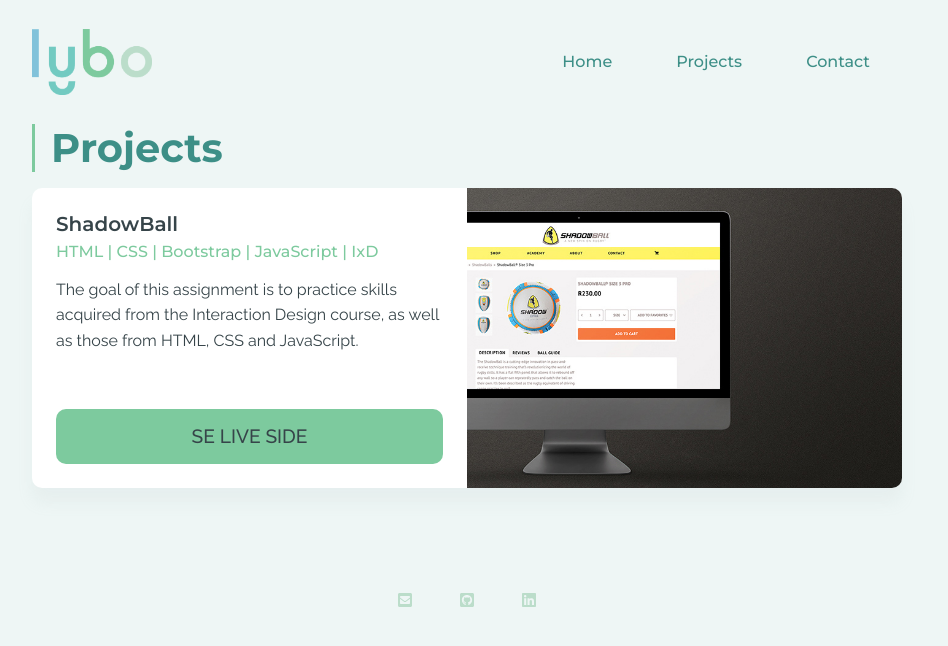
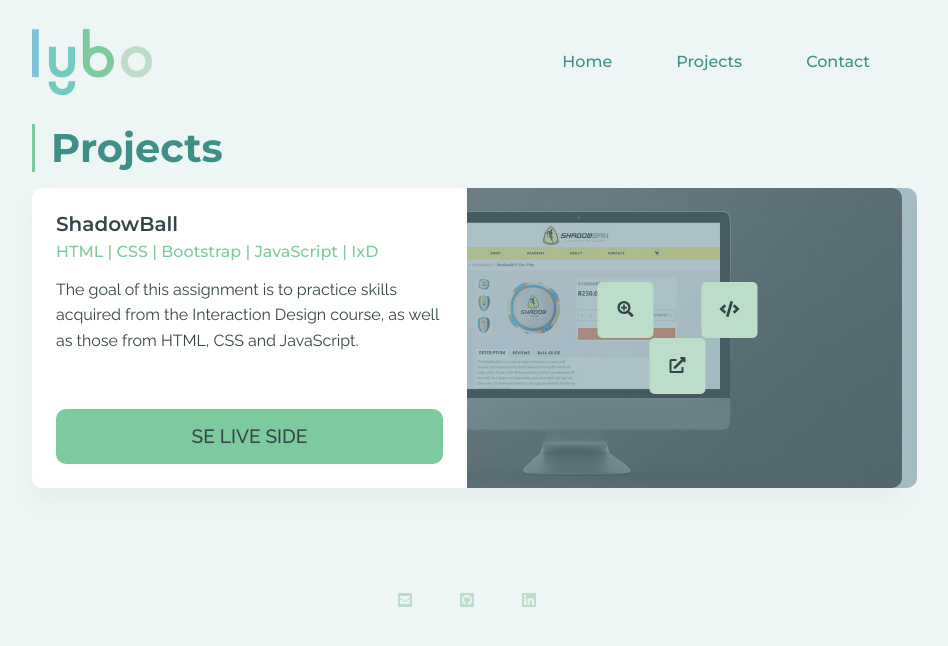
Before and after one commit to thereselybo/portfolio, a Next.js app: page /projects in a window 1280 px wide. Shown: the top 646 px of the page, without its empty margins (173-1121 px from the left). Built offline with nearby package versions, Linux system fonts and the light colour scheme; no server answers.

Commit message:
moving link icons to separate component. styling horizontal hover

```diff
--- /dev/null
+++ b/pages/projects/LinkIcons.js
@@ -0,0 +1,44 @@
+import React from "react";
+import Link from "next/link";
+import { Col, Row, Button } from "react-bootstrap";
+import { FontAwesomeIcon } from "@fortawesome/react-fontawesome";
+import {
+  faSearchPlus,
+  faCode,
+  faExternalLinkAlt,
+} from "@fortawesome/free-solid-svg-icons";
+
+function LinkIcons() {
+  return (
+    <Row className="text-center justify-content-center link-icons">
+      {/* <Col className="text-center"> */}
+      <Link href="#">
+        <a className="mx-4">
+          <div className="icon-wrapper">
+            <FontAwesomeIcon icon={faSearchPlus} className="fontAwesomeIcon" />
+          </div>
+        </a>
+      </Link>
+      <Link href="https://github.com/thereselybo/shadowball">
+        <a className="mx-4">
+          <div className="icon-wrapper">
+            <FontAwesomeIcon icon={faCode} className="fontAwesomeIcon p2" />
+          </div>
+        </a>
+      </Link>
+      <Link href="http://lybo.dev/ixd/ca-v2">
+        <a className="mx-4">
+          <div className="icon-wrapper">
+            <FontAwesomeIcon
+              icon={faExternalLinkAlt}
+              className="fontAwesomeIcon"
+            />
+          </div>
+        </a>
+      </Link>
+      {/* </Col> */}
+    </Row>
+  );
+}
+
+export default LinkIcons;
--- a/pages/projects/index.js
+++ b/pages/projects/index.js
@@ -3,12 +3,7 @@ import Head from "next/head";
 import Link from "next/link";
 import Layout from "../../components/Layout";
 import { Container, Card, Col, Row, Button } from "react-bootstrap";
-import { FontAwesomeIcon } from "@fortawesome/react-fontawesome";
-import {
-  faSearchPlus,
-  faCode,
-  faExternalLinkAlt,
-} from "@fortawesome/free-solid-svg-icons";
+import LinkIcons from "./LinkIcons";
 
 const baseUrl = "https://api.github.com/users/thereselybo/repos?type=owner";
 
@@ -46,40 +41,7 @@ export default function Projects() {
               with a microsite which will contribute to raise awareness about
               space program activity.
             </Card.Text>
-            <Row className="text-center justify-content-center">
-              {/* <Col className="text-center"> */}
-              <Link href="#">
-                <a className="mx-4">
-                  <div className="icon-wrapper">
-                    <FontAwesomeIcon
-                      icon={faSearchPlus}
-                      className="fontAwesomeIcon"
-                    />
-                  </div>
-                </a>
-              </Link>
-              <Link href="https://github.com/thereselybo/shadowball">
-                <a className="mx-4">
-                  <div className="icon-wrapper">
-                    <FontAwesomeIcon
-                      icon={faCode}
-                      className="fontAwesomeIcon p2"
-                    />
-                  </div>
-                </a>
-              </Link>
-              <Link href="http://lybo.dev/ixd/ca-v2">
-                <a className="mx-4">
-                  <div className="icon-wrapper">
-                    <FontAwesomeIcon
-                      icon={faExternalLinkAlt}
-                      className="fontAwesomeIcon"
-                    />
-                  </div>
-                </a>
-              </Link>
-              {/* </Col> */}
-            </Row>
+            <LinkIcons />
             {/* <Link href="https://lybo.dev/ixd/ca-v2/">
               <Button variant="primary" className="reg-btn">
               Se live side
@@ -109,8 +71,11 @@ export default function Projects() {
                 </Link>
               </Card.Body>
             </Col>
-            <Col className="pl-0 img-container">
+            <Col className="pl-0 img-container position-relative">
               <Card.Img src="/images/shadowball-desktop.jpg" />
+              <div className="project-hover">
+                <LinkIcons />
+              </div>
             </Col>
           </Row>
         </Card>
--- a/sass/partials/_projects.scss
+++ b/sass/partials/_projects.scss
@@ -24,6 +24,31 @@
       height: 100%;
       object-fit: cover;
     }
+
+    .project-hover {
+      width: 100%;
+      height: 100%;
+      position: absolute;
+      transform: translateY(-50%);
+      top: 50%;
+      border-radius: 0 10px 10px 0;
+      background: hsla($light-sky-base, 20%, 55%, 60%);
+      margin-right: 15px;
+    }
+
+    .link-icons {
+      position: absolute;
+      transform: translate(-50%, -50%);
+      left: 50%;
+      top: 50%;
+      width: fit-content;
+    }
+  }
+
+  .link-icons {
+    a:hover {
+      border: none;
+    }
   }
 
   .icon-wrapper {
```
